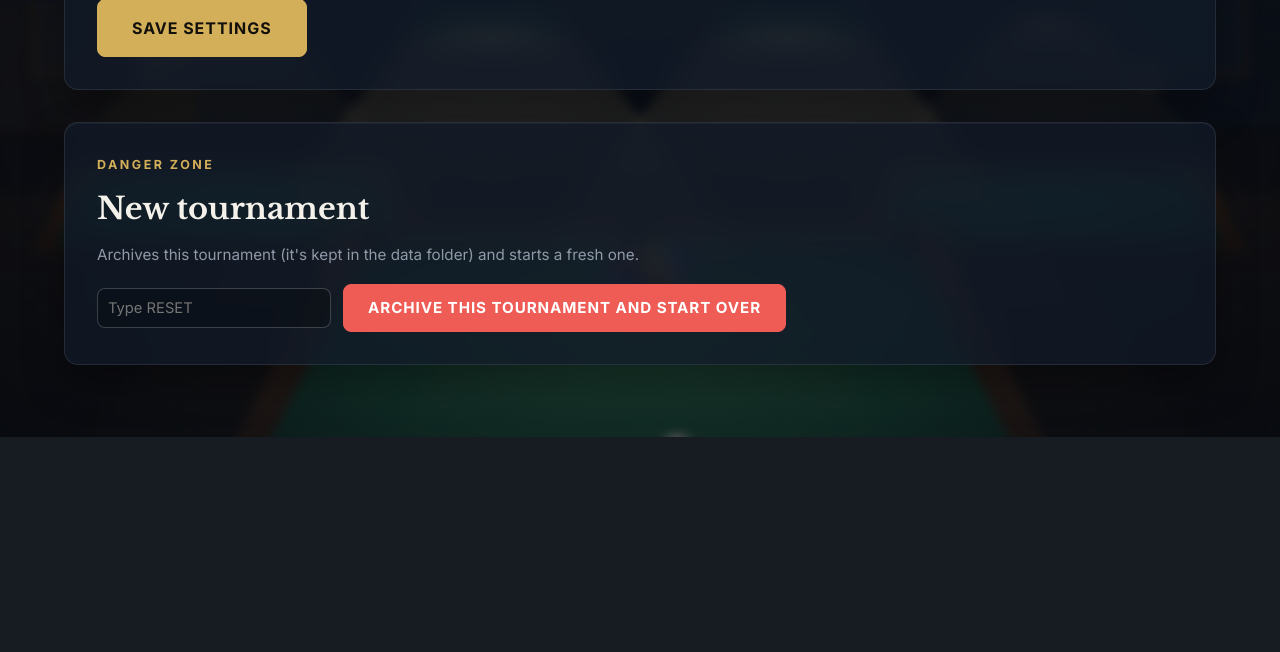
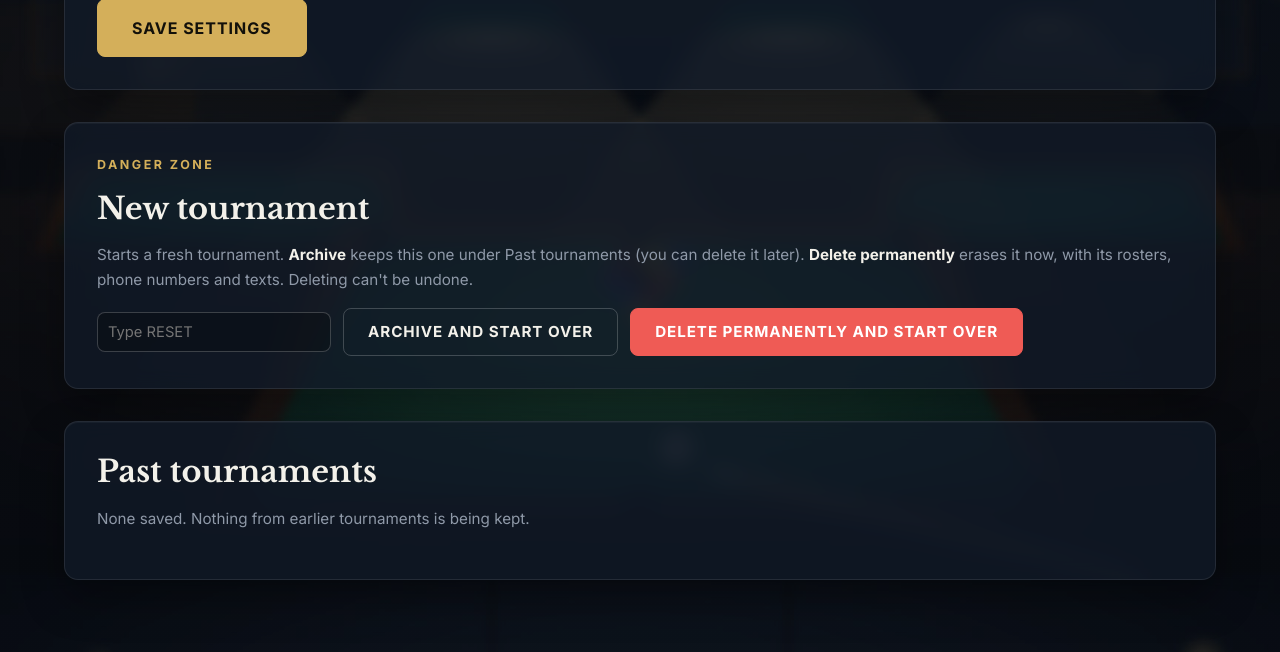
Before and after one commit to spark-prog/codefinity-introduction-to-python, a Flask app: page /admin in a window 1280 px wide. Shown: the part 4221-4873 px from the top of the page. Before the commit the page ends 4658 px from the top, so only its background shows below. Run offline with Flask 3, Linux system fonts and the light colour scheme; the visitor is signed in with stand-in values (Sample User, id 1); parts of the project's set-up code (start-up, migrations or seed data) failed here and were passed over.

Commit message:
Limit wrong PIN/password guesses, permanent delete of past events, view-only login
- Team PINs: 10 wrong tries per device and 20 per team every 15 minutes;
  director password: 5 per device. Roster PIN check now uses a constant-time compare.
- New tournament: choose Archive or Delete permanently. Archives keep their
  texts and are listed under Past tournaments with permanent delete.
  Undo history and leftover CSV uploads are cleared on every reset.
- Optional VIEWER_PASSWORD: a look-only director login that can't change
  anything and hides phone numbers, team PINs and text messages.

Co-Authored-By: Claude Opus 5.5 <noreply@anthropic.com>
Claude-Session: https://claude.ai/code/session_01SrcD7jwPeQ87qbLSquetew

```diff
--- a/chip_tournament/app.py
+++ b/chip_tournament/app.py
@@ -35,6 +35,7 @@ from chips.engine import (
     money,
 )
 from chips.storage import Store
+from chips.throttle import Throttle
 
 
 def clock(value) -> str:
@@ -127,10 +128,14 @@ def create_app(data_dir: str | None = None) -> Flask:
     app.config["SESSION_COOKIE_SAMESITE"] = "Lax"
     app.config["MAX_CONTENT_LENGTH"] = 10 * 1024 * 1024  # uploads (CSV import, background photo)
     admin_password = os.environ.get("ADMIN_PASSWORD", "admin")
+    # Optional read-only director login (e.g. for the league office to look around).
+    viewer_password = os.environ.get("VIEWER_PASSWORD", "")
     if os.environ.get("CHIPS_PRODUCTION") == "1":
         # On the internet: refuse to run with the default password, and only send cookies over HTTPS.
         if admin_password == "admin" or len(admin_password) < 8:
             raise RuntimeError("Set ADMIN_PASSWORD to a password of at least 8 characters before going live.")
+        if viewer_password and (len(viewer_password) < 8 or viewer_password == admin_password):
+            raise RuntimeError("VIEWER_PASSWORD must be at least 8 characters and different from ADMIN_PASSWORD.")
         app.config["SESSION_COOKIE_SECURE"] = True
         app.wsgi_app = ProxyFix(app.wsgi_app, x_for=1, x_proto=1, x_host=1)
     app.config["store"] = store
@@ -167,6 +172,7 @@ def create_app(data_dir: str | None = None) -> Flask:
             "background_url": url_for("background", v=int(bg.stat().st_mtime) if bg else 0),
             "has_custom_background": bg is not None,
             "is_admin": session.get("admin", False),
+            "is_viewer": bool(session.get("viewer")) and not session.get("admin"),
             "ACTIVE": ACTIVE,
             "CALLED": CALLED,
             "WAITING": WAITING,
@@ -229,10 +235,48 @@ def create_app(data_dir: str | None = None) -> Flask:
         @wraps(view)
         def wrapper(*args, **kwargs):
             if not session.get("admin"):
+                if session.get("viewer"):
+                    flash("You're signed in view-only, so changes are turned off.", "error")
+                    return redirect(url_for("admin"))
                 return redirect(url_for("admin_login", next=request.path))
             return view(*args, **kwargs)
 
         return wrapper
+
+    def director_view(view):
+        """Pages the view-only login may look at (it can't change anything)."""
+        @wraps(view)
+        def wrapper(*args, **kwargs):
+            if not (session.get("admin") or session.get("viewer")):
+                return redirect(url_for("admin_login", next=request.path))
+            return view(*args, **kwargs)
+
+        return wrapper
+
+    # Wrong-guess limits: a 4-digit PIN or the password can't be guessed by trying over and over.
+    pin_by_ip = Throttle(limit=10, window=15 * 60)
+    pin_by_team = Throttle(limit=20, window=15 * 60)
+    login_by_ip = Throttle(limit=5, window=15 * 60)
+
+    def minutes(seconds: int) -> str:
+        n = max(1, (seconds + 59) // 60)
+        return f"{n} minute{'s' if n != 1 else ''}"
+
+    def check_pin(team) -> bool:
+        """Sign the team in if the PIN matches; count wrong guesses."""
+        ip, key = request.remote_addr or "?", f"team:{team.id}"
+        wait = max(pin_by_ip.wait(ip), pin_by_team.wait(key))
+        if wait:
+            flash(f"Too many wrong PINs. Try again in {minutes(wait)}, or ask the director.", "error")
+            return False
+        if secrets.compare_digest(request.form.get("pin", "").strip(), team.pin):
+            pin_by_ip.clear(ip)
+            session[f"team_{team.id}"] = True
+            return True
+        pin_by_ip.fail(ip)
+        pin_by_team.fail(key)
+        flash("That PIN doesn't match.", "error")
+        return False
 
     # ------------------------------------------------------------- public pages
 
@@ -269,9 +313,8 @@ def create_app(data_dir: str | None = None) -> Flask:
         return {"ok": True}
 
     @app.get("/guide")
+    @director_view  # the director's guide is for directors only
     def guide():
-        if not session.get("admin"):  # the director's guide is for directors only
-            return redirect(url_for("admin_login", next=request.path))
         return render_template("guide.html", t=store.load())
 
     @app.get("/team/<team_id>")
@@ -297,10 +340,7 @@ def create_app(data_dir: str | None = None) -> Flask:
     @app.post("/team/<team_id>/login")
     def team_login(team_id):
         team = store.load().teams.get(team_id) or abort(404)
-        if secrets.compare_digest(request.form.get("pin", "").strip(), team.pin):
-            session[f"team_{team_id}"] = True
-        else:
-            flash("That PIN doesn't match.", "error")
+        check_pin(team)
         return redirect(url_for("team_page", team_id=team_id))
 
     @app.post("/team/<team_id>/arrived")
@@ -333,10 +373,7 @@ def create_app(data_dir: str | None = None) -> Flask:
         team = t.teams.get(team_id) or abort(404)
         allowed = session.get(f"team_{team_id}") or session.get("admin")
         if request.method == "POST" and not allowed:
-            if request.form.get("pin", "").strip() == team.pin:
-                session[f"team_{team_id}"] = True
-            else:
-                flash("That PIN doesn't match.", "error")
+            check_pin(team)
             return redirect(url_for("roster", team_id=team_id))
         if request.method == "POST":
             f = request.form
@@ -355,26 +392,38 @@ def create_app(data_dir: str | None = None) -> Flask:
     @app.route("/admin/login", methods=["GET", "POST"])
     def admin_login():
         if request.method == "POST":
-            if secrets.compare_digest(request.form.get("password", ""), admin_password):
-                session["admin"] = True
+            ip, password = request.remote_addr or "?", request.form.get("password", "")
+            wait = login_by_ip.wait(ip)
+            is_director = secrets.compare_digest(password, admin_password)
+            is_viewer = bool(viewer_password) and secrets.compare_digest(password, viewer_password)
+            if wait:
+                flash(f"Too many wrong passwords. Try again in {minutes(wait)}.", "error")
+            elif is_director or is_viewer:
+                login_by_ip.clear(ip)
+                session.pop("admin", None)
+                session.pop("viewer", None)
+                session["admin" if is_director else "viewer"] = True
                 nxt = request.args.get("next", "")
                 return redirect(nxt if nxt.startswith("/") and not nxt.startswith("//") else url_for("admin"))
-            flash("Wrong password.", "error")
+            else:
+                login_by_ip.fail(ip)
+                flash("Wrong password.", "error")
         return render_template("login.html", t=store.load(), default_password=admin_password == "admin")
 
     @app.post("/admin/logout")
     def admin_logout():
         session.pop("admin", None)
+        session.pop("viewer", None)
         return redirect(url_for("home"))
 
     @app.get("/admin")
-    @admin_required
+    @director_view
     def admin():
         tick()
         t = store.load()
         return render_template(
             "admin.html", t=t, undo_label=store.last_undo_label(), server_time=datetime.now(),
-            tz_name=os.environ.get("TZ", ""), texts=sms.recent(50), sms_enabled=sms.enabled,
+            tz_name=os.environ.get("TZ", ""), texts=sms.recent(50), sms_enabled=sms.enabled, archives=store.archives(),
             bracket_text="\n".join(f"{top} = {chips}" for top, chips in t.settings.chip_brackets),
         )
 
@@ -681,12 +730,24 @@ def create_app(data_dir: str | None = None) -> Flask:
     @app.post("/admin/reset")
     @admin_required
     def admin_reset():
-        if request.form.get("confirm") != "RESET":
+        if request.form.get("confirm", "").strip().upper() != "RESET":
             flash("Type RESET to confirm.", "error")
+        elif request.form.get("mode") == "delete":
+            store.delete_and_reset()
+            flash("Started a new tournament. The old one, its rosters and its texts were permanently deleted.", "ok")
         else:
             store.archive_and_reset()
-            flash("Started a new tournament. The old one was archived in the data folder.", "ok")
+            flash("Started a new tournament. The old one is saved under Past tournaments.", "ok")
         return redirect(url_for("admin"))
+
+    @app.post("/admin/archives/delete")
+    @admin_required
+    def admin_delete_archives():
+        stamps = [a["stamp"] for a in store.archives()] if request.form.get("all") == "1" else [request.form.get("stamp", "")]
+        deleted = sum(store.delete_archive(stamp) for stamp in stamps)
+        flash(f"Permanently deleted {deleted} past tournament(s)." if deleted else "Nothing to delete.",
+              "ok" if deleted else "error")
+        return redirect(url_for("admin") + "#past")
 
     return app
 
--- a/chip_tournament/templates/admin.html
+++ b/chip_tournament/templates/admin.html
@@ -9,10 +9,11 @@
   </div>
   <div class="button-row" style="justify-content: flex-end">
     <a class="button secondary" href="{{ url_for('guide') }}">Director's guide</a>
-    <a class="button secondary" href="{{ url_for('admin_rules') }}">Edit rules</a>
-    {% if t.status == SETUP %}<a class="button secondary" href="{{ url_for('admin_import') }}">Import teams from a spreadsheet (CSV)</a>{% endif %}
+    {% if not is_viewer %}<a class="button secondary" href="{{ url_for('admin_rules') }}">Edit rules</a>{% endif %}
+    {% if t.status == SETUP and not is_viewer %}<a class="button secondary" href="{{ url_for('admin_import') }}">Import teams from a spreadsheet (CSV)</a>{% endif %}
   </div>
 </header>
+{% if is_viewer %}<p class="banner">You're signed in <b>view-only</b>. You can look around, but buttons are turned off, and phone numbers, team PINs and text messages are hidden.</p>{% endif %}
 {% if t.status != SETUP %}{% include "_stats.html" %}{% endif %}
 
 <section class="card controls" style="margin-top: 0">
@@ -131,8 +132,8 @@
     <tbody>
     {% for team in t.standings() %}
     <tr class="status-{{ team.status }}">
-      <td class="team-cell"><a href="{{ url_for('team_page', team_id=team.id) }}">{{ team.name }}</a><br><span class="muted">PIN {{ team.pin }}</span></td>
-      <td class="partners-cell">{% for p in team.players %}<div>{{ p.name }} ({{ p.skill }}){% if p.phone %}<br><span class="muted">{{ p.phone }}</span>{% endif %}</div>{% endfor %}</td>
+      <td class="team-cell"><a href="{{ url_for('team_page', team_id=team.id) }}">{{ team.name }}</a><br><span class="muted">PIN {{ "••••" if is_viewer else team.pin }}</span></td>
+      <td class="partners-cell">{% for p in team.players %}<div>{{ p.name }} ({{ p.skill }}){% if p.phone %}<br><span class="muted">{{ ("ending in " ~ p.phone|last4) if is_viewer else p.phone }}</span>{% endif %}</div>{% endfor %}</td>
       <td>{{ team.combined_skill }}
         {% if t.status == SETUP %}
           {% set c = t.chips_preview(team) %}
@@ -208,7 +209,7 @@
   </form>
   <details><summary>Recent texts ({{ texts|length }})</summary>
     <table class="grid small">
-      {% for x in texts %}<tr><td>{{ x.at[11:] }}</td><td>{{ x.to }}</td><td>{{ x.body }}</td><td>{{ x.status }}</td></tr>{% endfor %}
+      {% for x in texts %}<tr><td>{{ x.at[11:] }}</td>{% if is_viewer %}<td>ending in {{ x.to|last4 }}</td><td class="muted">(hidden in view-only)</td>{% else %}<td>{{ x.to }}</td><td>{{ x.body }}</td>{% endif %}<td>{{ x.status }}</td></tr>{% endfor %}
     </table>
   </details>
 </div>
@@ -293,10 +294,44 @@
 <section class="card">
   <p class="eyebrow">Danger zone</p>
   <h2>New tournament</h2>
-  <p class="muted">Archives this tournament (it's kept in the data folder) and starts a fresh one.</p>
+  <p class="muted">Starts a fresh tournament. <b>Archive</b> keeps this one under Past tournaments (you can delete it later).
+    <b>Delete permanently</b> erases it now, with its rosters, phone numbers and texts. Deleting can't be undone.</p>
   <form method="post" action="{{ url_for('admin_reset') }}" class="reset-row">
-    <input name="confirm" placeholder="Type RESET">
-    <button class="button danger">Archive this tournament and start over</button>
+    <input name="confirm" placeholder="Type RESET" autocomplete="off">
+    <button class="button secondary" name="mode" value="archive">Archive and start over</button>
+    <button class="button danger" name="mode" value="delete">Delete permanently and start over</button>
   </form>
 </section>
+
+<section class="card" id="past">
+  <h2>Past tournaments</h2>
+  {% if archives %}
+  <p class="muted">Archived tournaments still hold player names and phone numbers. Delete them once you no longer need them.</p>
+  <table class="grid small">
+    <thead><tr><th>Tournament</th><th>Teams</th><th>Archived</th><th></th></tr></thead>
+    {% for a in archives %}
+    <tr><td>{{ a.name }}</td><td>{{ a.teams }}</td>
+      <td>{{ a.archived.strftime("%B %-d, %Y") if a.archived else a.stamp }}</td>
+      <td><form method="post" action="{{ url_for('admin_delete_archives') }}" class="inline"
+            data-confirm="Permanently delete {{ a.name }}? This can't be undone." onsubmit="return confirm(this.dataset.confirm)">
+        <input type="hidden" name="stamp" value="{{ a.stamp }}"><button class="button small danger">Delete permanently</button></form></td></tr>
+    {% endfor %}
+  </table>
+  {% if archives|length > 1 %}
+  <form method="post" action="{{ url_for('admin_delete_archives') }}" style="margin-top: 16px"
+        data-confirm="Permanently delete all {{ archives|length }} past tournaments? This can't be undone." onsubmit="return confirm(this.dataset.confirm)">
+    <input type="hidden" name="all" value="1"><button class="button secondary danger">Delete all past tournaments</button></form>
+  {% endif %}
+  {% else %}
+  <p class="muted">None saved. Nothing from earlier tournaments is being kept.</p>
+  {% endif %}
+</section>
+{% if is_viewer %}
+<script>
+// View-only login: turn every control off (the server refuses changes either way).
+document.querySelectorAll("main form").forEach(function (f) {
+  f.querySelectorAll("button, input, select, textarea").forEach(function (el) { el.disabled = true; });
+});
+</script>
+{% endif %}
 {% endblock %}
--- a/chip_tournament/templates/base.html
+++ b/chip_tournament/templates/base.html
@@ -32,7 +32,7 @@
         <a href="{{ url_for('rules_page') }}" class="{{ 'active' if ep == 'rules_page' }}">Rules</a>
         <a href="{{ url_for('admin') }}" class="{{ 'active' if ep.startswith('admin') or ep == 'guide' }}">Director</a>
         <a href="{{ url_for('register') }}" class="nav-cta {{ 'active' if ep == 'register' }}">Register</a>
-        {% if is_admin %}
+        {% if is_admin or is_viewer %}
         <form method="post" action="{{ url_for('admin_logout') }}" class="inline"><button class="link">Log out</button></form>
         {% endif %}
       </nav>
--- a/chip_tournament/templates/guide.html
+++ b/chip_tournament/templates/guide.html
@@ -146,7 +146,8 @@
 <h2>9. After the night</h2>
 <ul>
   <li>Make sure every team in <i>Teams &amp; chips</i> shows as cashed out or eliminated, and the pot left is $0.00.</li>
-  <li>To set up the next tournament, type <code>RESET</code> under <i>New tournament</i> and press the button. The finished tournament is archived (not deleted) in the app's <code>data</code> folder.</li>
+  <li>To set up the next tournament, type <code>RESET</code> under <i>New tournament</i>. <b>Archive and start over</b> keeps the finished tournament under <i>Past tournaments</i>. <b>Delete permanently and start over</b> erases it, with its phone numbers and texts.</li>
+  <li>Archived tournaments still hold player names and phone numbers. Delete them under <i>Past tournaments</i> once you've settled up.</li>
 </ul>
 </section>
 </article>
```
Also changed, not shown: chip_tournament/DEPLOY.md (+2 -1 lines), chip_tournament/chips/storage.py (+44 -3 lines), chip_tournament/chips/throttle.py (added, +41 -0 lines), chip_tournament/tests/test_app.py (+84 -0 lines), chip_tournament/README.md.
